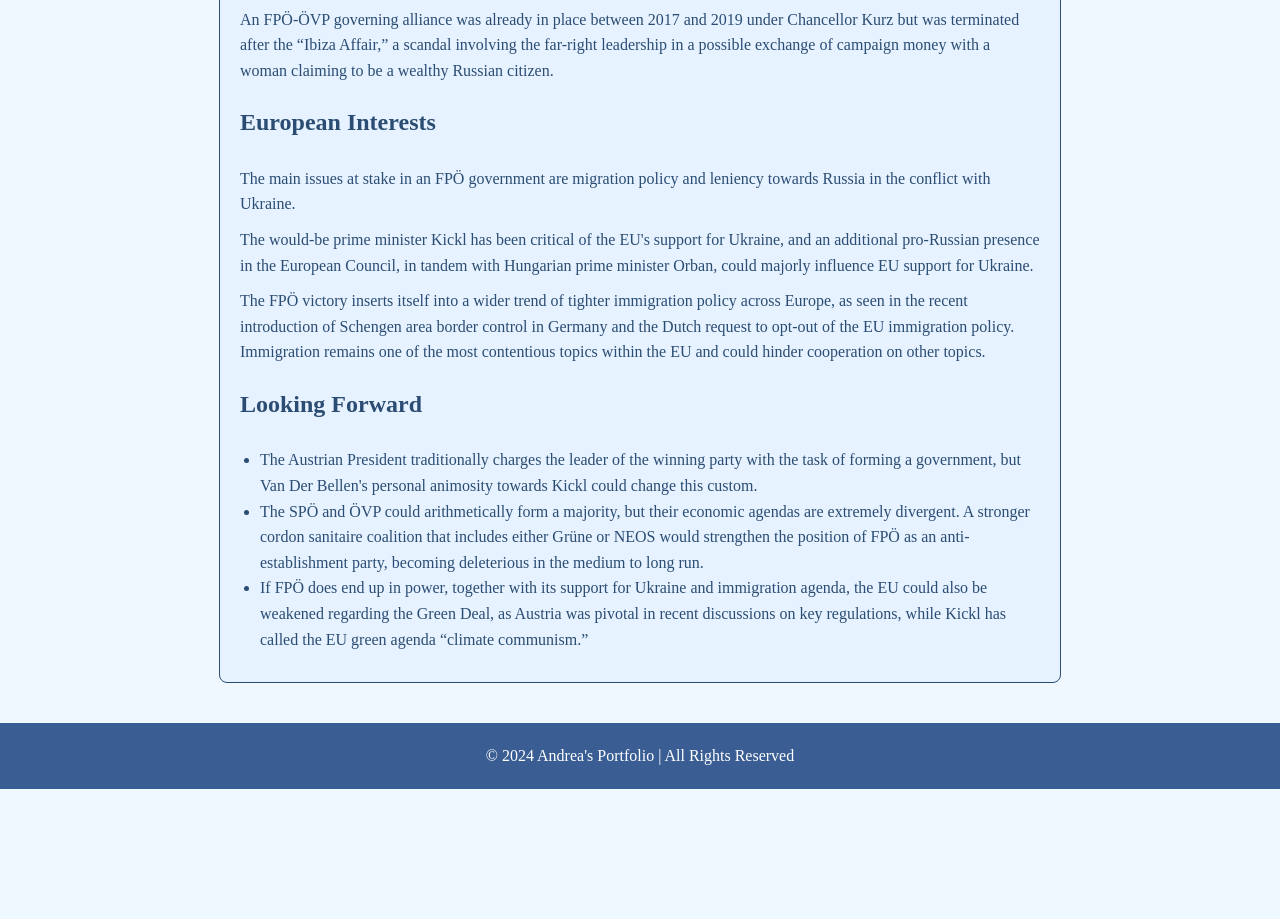
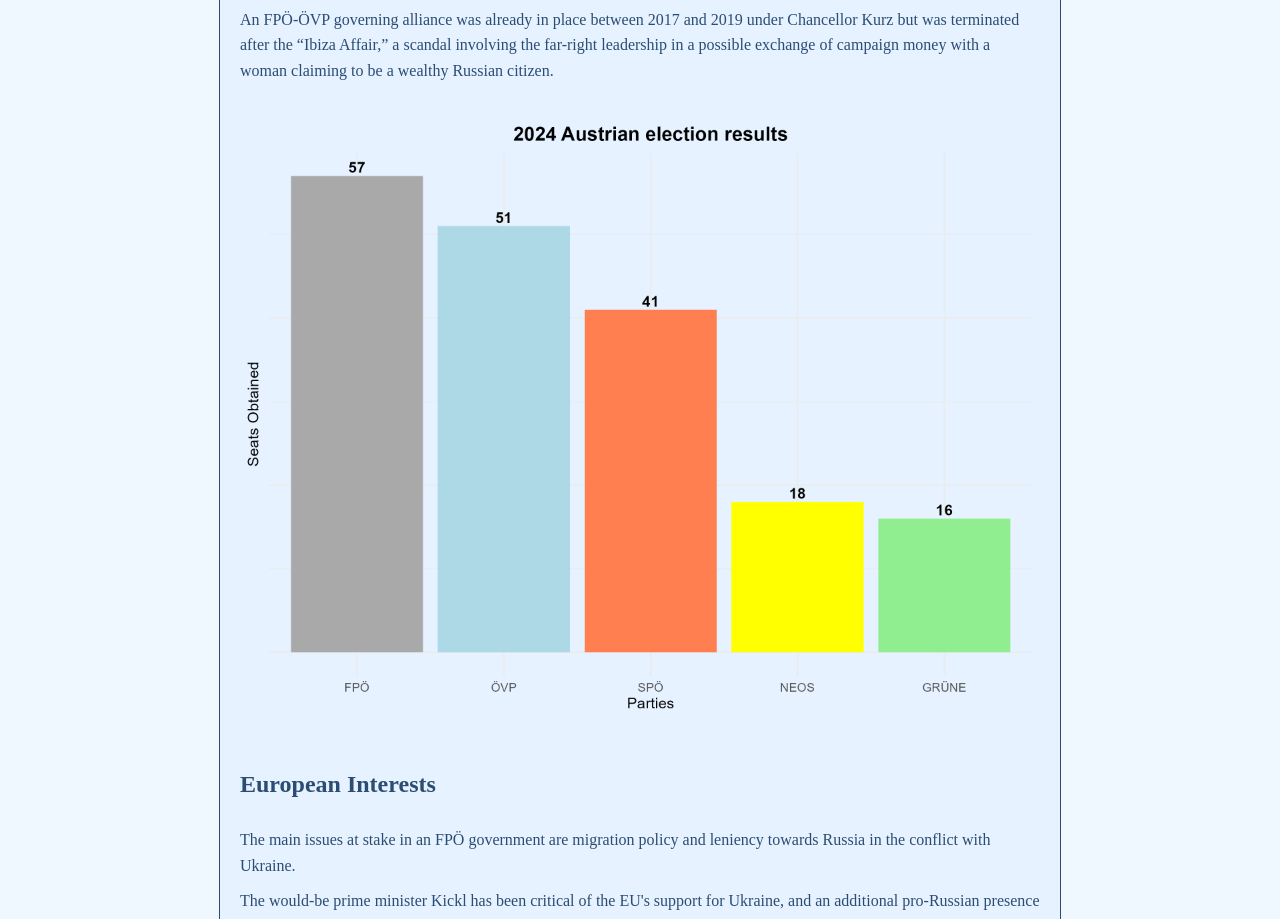
Before and after one commit to andreasau-21/portfolio, a plain HTML site: page austriareport.html in a window 1280 px wide. Shown: the part 1123-2042 px from the top of the page. Before the commit the page ends 1912 px from the top, so only its background shows below. Drawn offline with Linux system fonts and the light colour scheme.

Commit message:
Minor corrections and add picture

```diff
--- a/austriareport.html
+++ b/austriareport.html
@@ -30,7 +30,9 @@
         <p>The governing ÖVP (center-right) decreased to a historic low of 26.5% (52 seats), while the SPÖ (center-left) has reached 21% (41 votes). The other two parties that surpassed the 4% threshold and will have representation in the chamber are the Greens (Grüne) with 8% (15 seats) and the centrists-liberals of NEOS with 9% (17 seats).</p>
         <p>The president of Austria, the former Greens leader Alexander Van Der Bellen, should appoint FPÖ's Herbert Kickl as prime minister. Still, the strong electoral result of the party does not allow it to govern by itself. The 92 seats needed could potentially be reached by an ÖVP-SPÖ governing alliance, depending on the willingness of the ÖVP to collaborate with the center-left instead of the far-right.</p>
         <p>An FPÖ-ÖVP governing alliance was already in place between 2017 and 2019 under Chancellor Kurz but was terminated after the “Ibiza Affair,” a scandal involving the far-right leadership in a possible exchange of campaign money with a woman claiming to be a wealthy Russian citizen.</p>
-
+        <br>
+        <img src="austrian_elections_plot1.png" alt="Austrian election plot">
+        <br>
         <h3>European Interests</h3>
         <p>The main issues at stake in an FPÖ government are migration policy and leniency towards Russia in the conflict with Ukraine.</p>
         <p>The would-be prime minister Kickl has been critical of the EU's support for Ukraine, and an additional pro-Russian presence in the European Council, in tandem with Hungarian prime minister Orban, could majorly influence EU support for Ukraine.</p>
--- a/styles.css
+++ b/styles.css
@@ -64,6 +64,14 @@
     padding-left: 20px; /* Indentation for lists */
 }
 
+/* Image Styles */
+img {
+    max-width: 100%; /* Ensure images are responsive */
+    height: auto; /* Maintain aspect ratio */
+    display: block; /* Ensures the image takes up full width */
+    margin: 0 auto; /* Center images */
+}
+
 /* Footer Styles */
 footer {
     background-color: #3a5e93; /* Dark blue for footer */
```
Also changed, not shown: index.html (+1 -1 lines), austrian_elections_plot1.png (added).
